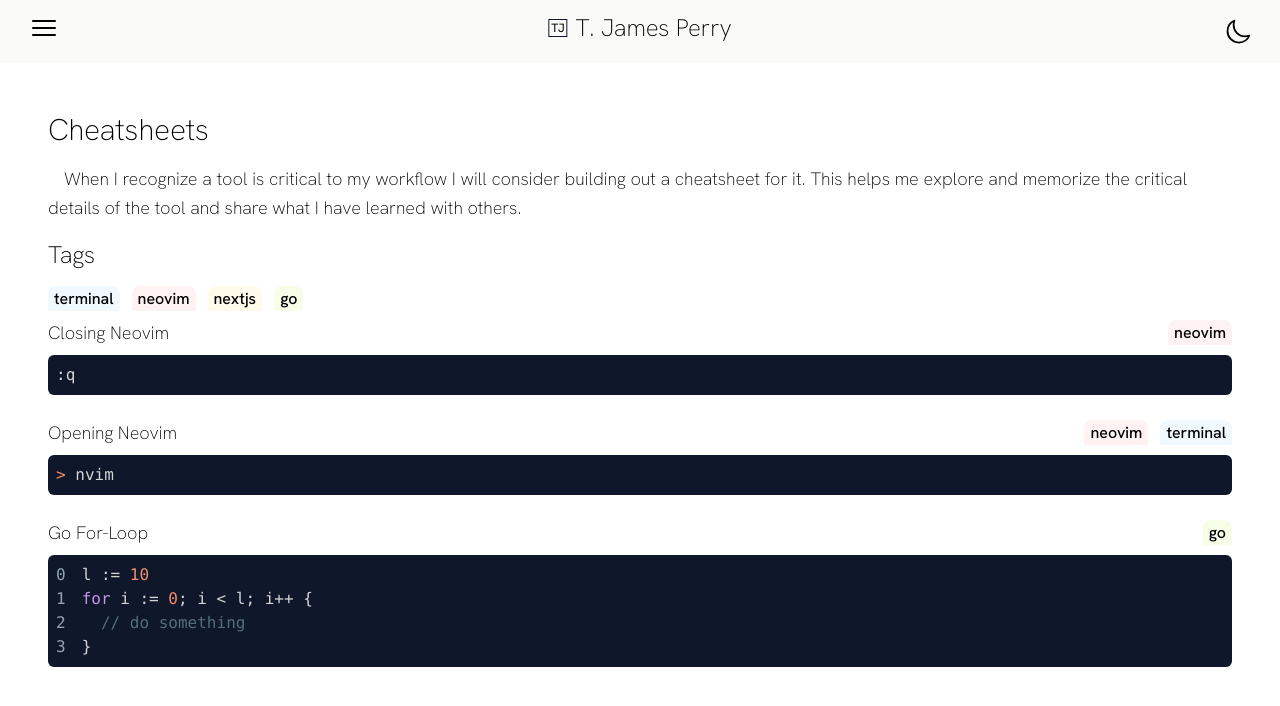
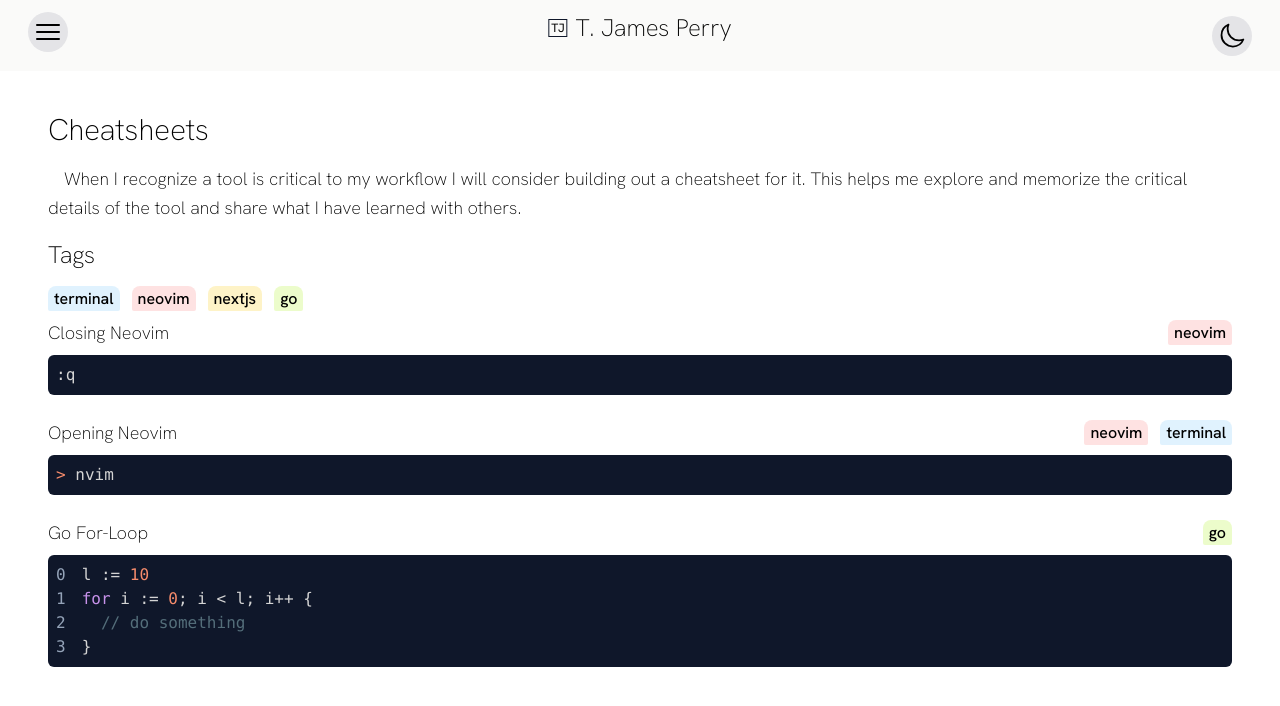
Before and after one commit to tjper/portfolio, a Next.js app: page /cheatsheets in a window 1280 px wide. Shown: the top 706 px of the page. Built offline with nearby package versions, Linux system fonts and the light colour scheme.

Commit message:
first pass at dark mode

```diff
--- a/components/CheatsheetTag.tsx
+++ b/components/CheatsheetTag.tsx
@@ -13,7 +13,7 @@ export const CheatsheetTag = ({ tag, selected, onClick }: Props) => {
   return (
     <button id={tag} onClick={() => onClick(tag)}>
       <span
-        className={`rounded-b-sm rounded-t-lg px-1.5 py-0.5 font-medium transition-all hover:underline-offset-1 ${borderColorMap} ${bgColor} ${borderColor}`}
+        className={`rounded-b-sm rounded-t-lg px-1.5 py-0.5 font-medium transition-all hover:underline-offset-1 dark:text-zinc-900 ${borderColorMap} ${bgColor} ${borderColor}`}
       >
         {tag}
       </span>
@@ -25,22 +25,22 @@ export const Tags = ['terminal', 'neovim', 'nextjs', 'go'] as const;
 export type Tag = (typeof Tags)[number];
 
 const selectedBackgroundColorMap: Record<Tag, string> = {
+  terminal: 'bg-sky-200',
+  neovim: 'bg-red-200',
+  nextjs: 'bg-amber-200',
+  go: 'bg-lime-200',
+};
+
+const backgroundColorMap: Record<Tag, string> = {
   terminal: 'bg-sky-100',
   neovim: 'bg-red-100',
   nextjs: 'bg-amber-100',
   go: 'bg-lime-100',
 };
 
-const backgroundColorMap: Record<Tag, string> = {
-  terminal: 'bg-sky-50',
-  neovim: 'bg-red-50',
-  nextjs: 'bg-amber-50',
-  go: 'bg-lime-50',
+const borderColorMap: Record<Tag, string> = {
+  terminal: 'border-sky-200',
+  neovim: 'border-red-200',
+  nextjs: 'border-amber-200',
+  go: 'border-lime-200',
 };
-
-const borderColorMap: Record<Tag, string> = {
-  terminal: 'border-sky-100',
-  neovim: 'border-red-100',
-  nextjs: 'border-amber-100',
-  go: 'border-lime-100',
-};
--- a/components/Icon.tsx
+++ b/components/Icon.tsx
@@ -1 +1 @@
-export const Icon = () => <div className="border border-slate-900 px-0.5 text-xs">TJ</div>;
+export const Icon = () => <div className="border border-slate-900 dark:border-stone-100 px-0.5 text-xs">TJ</div>;
--- a/components/Layout.tsx
+++ b/components/Layout.tsx
@@ -3,12 +3,14 @@ import Link from 'next/link';
 import Head from 'next/head';
 import Image from 'next/image';
 
+import { useDarkModeContext } from '../context/darkmode';
 import { Icon } from './Icon';
 import { Typography } from './Typography';
 
 import twitter from '../images/twitter.png';
 import youtube from '../images/youtube.png';
-import github from '../images/github.png';
+import githubBlack from '../images/github-black.png';
+import githubWhite from '../images/github-white.png';
 
 import { Bars3Icon } from '@heroicons/react/24/outline';
 import { FolderIcon } from '@heroicons/react/24/outline';
@@ -26,33 +28,34 @@ const Layout = (props: Props) => {
   const { children, title, submenu } = props;
 
   const [menuVisible, setMenuVisible] = useState<boolean>(false);
+  const {enabled: darkMode, toggle: toggleDarkMode} = useDarkModeContext();
 
   return (
-    <div className="m-auto">
+    <div className={`m-auto ${darkMode ? 'dark' : ''}`}>
       <Head>
         <title>{title}</title>
         <meta charSet="utf-8" />
         <meta name="viewport" content="initial-scale=1.0, width=device-width" />
       </Head>
-      <div>
-        <header className="fixed z-50 w-full bg-stone-50 px-7 py-3">
+      <div className="dark:bg-zinc-800 dark:text-zinc-50">
+        <header className="fixed z-50 w-full bg-stone-50 px-7 py-3 dark:bg-zinc-900">
           <div className="absolute left-1/2 flex max-w-fit -translate-x-1/2 transform items-center space-x-2">
             <Icon />
             <Typography size="lg">T. James Perry</Typography>
           </div>
           <div className="flex items-center justify-between">
             <div>
-              <button onClick={() => setMenuVisible(!menuVisible)}>
-                <Bars3Icon className="h-8" />
+              <button onClick={() => setMenuVisible(!menuVisible)} className="h-10 w-10 rounded-full bg-zinc-200 active:bg-zinc-300 hover:border hover:border-zinc-300 dark:bg-black dark:active:bg-zinc-900 dark:hover:border-zinc-900">
+                <Bars3Icon className="m-auto h-8" />
               </button>
             </div>
-            <button>
-              <MoonIcon className="h-7" />
+            <button onClick={() => toggleDarkMode()} className="h-10 w-10 rounded-full bg-zinc-200 active:bg-zinc-300 hover:border hover:border-zinc-300 dark:bg-black dark:active:bg-zinc-900 dark:hover:border-zinc-900">
+              <MoonIcon className="m-auto h-7" />
             </button>
           </div>
         </header>
         <div
-          className={`fixed h-screen w-80 flex-col bg-stone-50 p-8 pt-20 ${
+          className={`fixed h-screen w-80 flex-col bg-stone-50 dark:bg-zinc-900 p-8 pt-20 ${
             menuVisible ? '' : '-translate-x-full'
           } transition-all`}
         >
@@ -93,7 +96,7 @@ const Layout = (props: Props) => {
               <Image src={youtube} alt="YouTube" height={24} />
             </Link>
             <Link href="https://www.github.com/tjper">
-              <Image src={github} alt="Github" height={24} />
+              <Image src={darkMode ? githubWhite : githubBlack} alt="Github" height={24} />
             </Link>
           </div>
         </div>
--- /dev/null
+++ b/context/darkmode.tsx
@@ -0,0 +1,21 @@
+import { createContext, useContext, useState, ReactNode } from 'react';
+
+type ContextType = {
+  enabled: boolean;
+  toggle: () => void;
+}
+const Context = createContext<ContextType>({ enabled: false, toggle: () => { } });
+
+type Props = {
+  children: ReactNode;
+}
+export function DarkModeContext({ children }: Props) {
+  const [darkMode, setDarkMode] = useState<boolean>(false);
+  const toggle = () => { setDarkMode(!darkMode) };
+
+  return (<Context.Provider value={{ enabled: darkMode, toggle: toggle }}>{children}</Context.Provider>);
+}
+
+export function useDarkModeContext() {
+  return useContext(Context);
+}
--- a/pages/_app.tsx
+++ b/pages/_app.tsx
@@ -1,6 +1,8 @@
 import '../styles/global.css';
 import 'highlight.js/styles/base16/material.css';
 import localFont from '@next/font/local';
+
+import { DarkModeContext } from '../context/darkmode';
 
 const font = localFont({
   src: [
@@ -11,10 +13,11 @@ const font = localFont({
 
 // This default export is required in a new `pages/_app.js` file.
 export default function MyApp({ Component, pageProps }) {
-  // return <Component {...pageProps} />;
   return (
     <main className={font.className}>
-      <Component {...pageProps} />
+      <DarkModeContext>
+        <Component {...pageProps} />
+      </DarkModeContext>
     </main>
   );
 }
--- a/tailwind.config.js
+++ b/tailwind.config.js
@@ -1,5 +1,6 @@
 /** @type {import('tailwindcss').Config} */
 module.exports = {
+  darkMode: 'class',
   content: ['./app/**/*.{js,ts,jsx,tsx}', './pages/**/*.{js,ts,jsx,tsx}', './components/**/*.{js,ts,jsx,tsx}'],
   theme: {
     extend: {},
```
Also changed, not shown: images/github-black.png (renamed from images/github.png), images/github-white.png (added).
